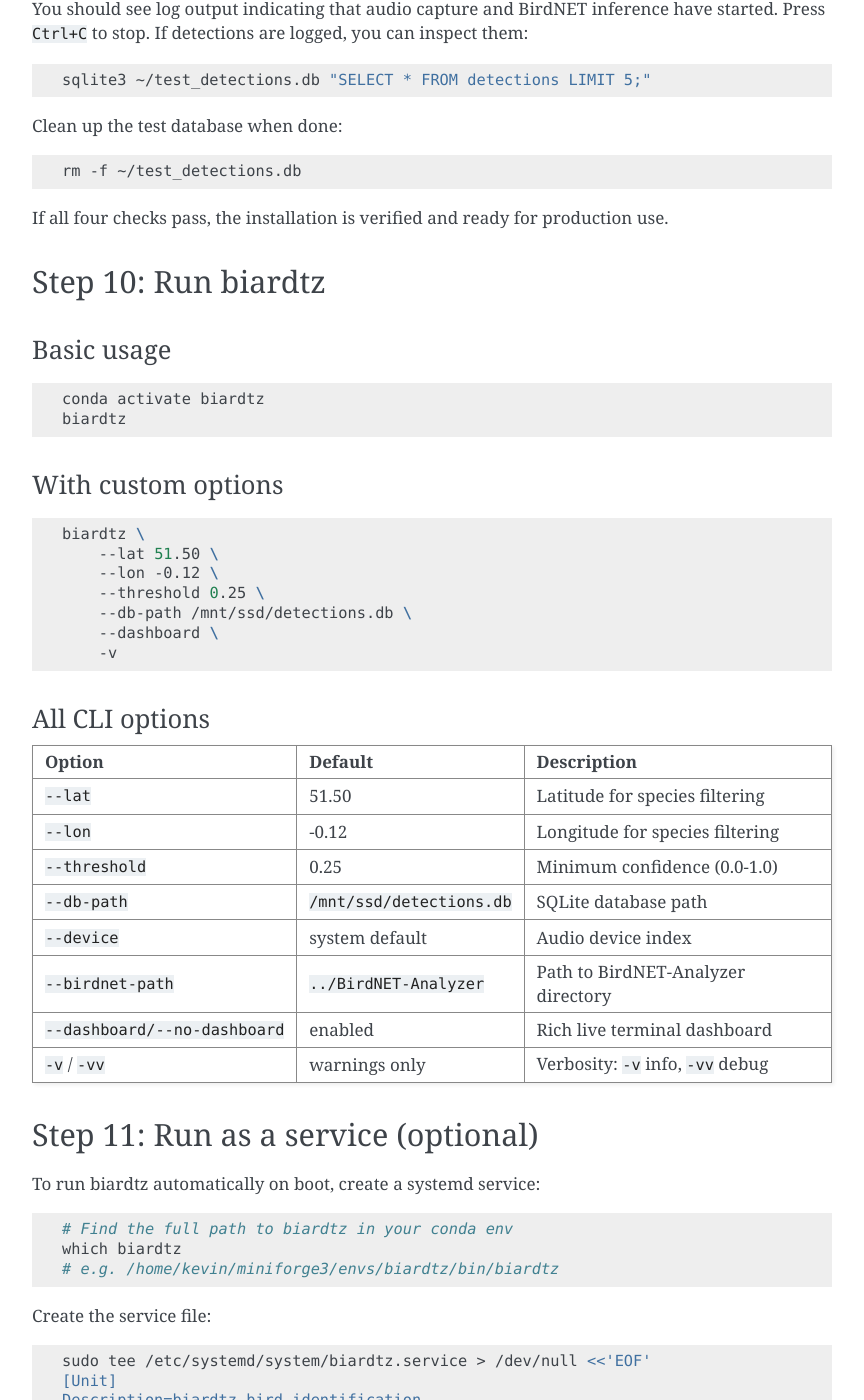
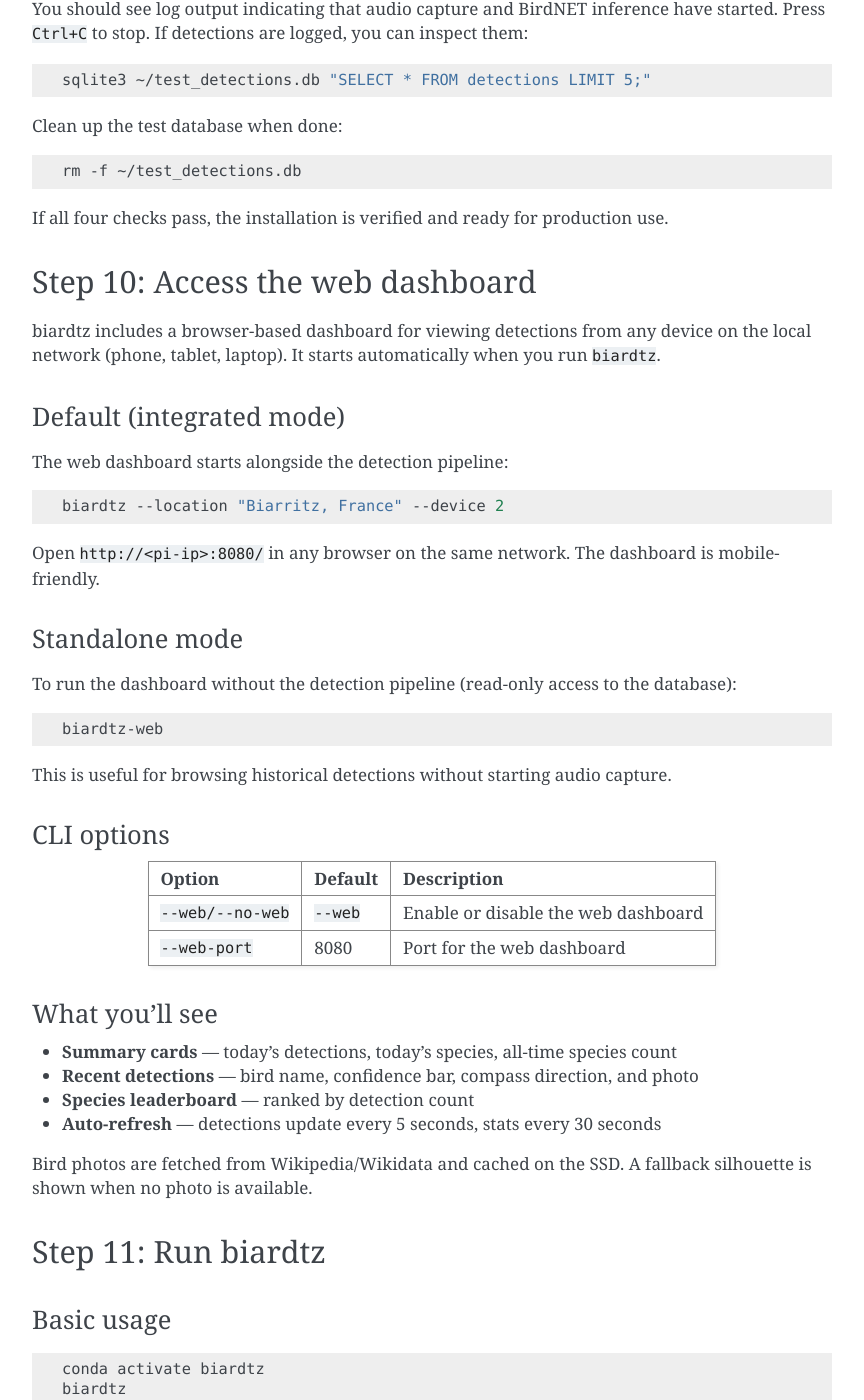
Before and after one commit to ksteptoe/biardtz, a Sphinx documentation site: the page built from docs/deployment_guide.md, in a window 1280 px wide and 1400 px high, scrolled down 8248 px. Shown: the whole window, without its empty margins (338-1202 px from the left). Built offline with Sphinx 7.4.7, drawn with Linux system fonts in a browser that asks for light colours; some of the changed text lies outside the part shown.

Commit message:
Add web dashboard tests, fix Starlette 1.0 API, update docs
- 30 new tests: db queries, format_time, image slug, routes, templates
- Fix TemplateResponse API for Starlette 1.0 (request, name, context)
- Fix read-only db connection (remove WAL pragma on ro connection)
- Handle missing bearing/direction columns in older databases
- Update build_log and deployment guide with web dashboard docs

````diff
--- a/docs/deployment_guide.md
+++ b/docs/deployment_guide.md
@@ -379,7 +379,47 @@
 
 If all four checks pass, the installation is verified and ready for production use.
 
-## Step 10: Run biardtz
+## Step 10: Access the web dashboard
+
+biardtz includes a browser-based dashboard for viewing detections from any device on the local network (phone, tablet, laptop). It starts automatically when you run `biardtz`.
+
+### Default (integrated mode)
+
+The web dashboard starts alongside the detection pipeline:
+
+```bash
+biardtz --location "Biarritz, France" --device 2
+```
+
+Open `http://<pi-ip>:8080/` in any browser on the same network. The dashboard is mobile-friendly.
+
+### Standalone mode
+
+To run the dashboard without the detection pipeline (read-only access to the database):
+
+```bash
+biardtz-web
+```
+
+This is useful for browsing historical detections without starting audio capture.
+
+### CLI options
+
+| Option | Default | Description |
+|--------|---------|-------------|
+| `--web/--no-web` | `--web` | Enable or disable the web dashboard |
+| `--web-port` | 8080 | Port for the web dashboard |
+
+### What you'll see
+
+- **Summary cards** — today's detections, today's species, all-time species count
+- **Recent detections** — bird name, confidence bar, compass direction, and photo
+- **Species leaderboard** — ranked by detection count
+- **Auto-refresh** — detections update every 5 seconds, stats every 30 seconds
+
+Bird photos are fetched from Wikipedia/Wikidata and cached on the SSD. A fallback silhouette is shown when no photo is available.
+
+## Step 11: Run biardtz
 
 ### Basic usage
 
@@ -411,9 +451,11 @@
 | `--device` | system default | Audio device index |
 | `--birdnet-path` | `../BirdNET-Analyzer` | Path to BirdNET-Analyzer directory |
 | `--dashboard/--no-dashboard` | enabled | Rich live terminal dashboard |
+| `--web/--no-web` | enabled | Web dashboard on local network |
+| `--web-port` | 8080 | Port for the web dashboard |
 | `-v` / `-vv` | warnings only | Verbosity: `-v` info, `-vv` debug |
 
-## Step 11: Run as a service (optional)
+## Step 12: Run as a service (optional)
 
 To run biardtz automatically on boot, create a systemd service:
 
````
Also changed, not shown: docs/build_log.md (+42 -3 lines), 4 other files.
